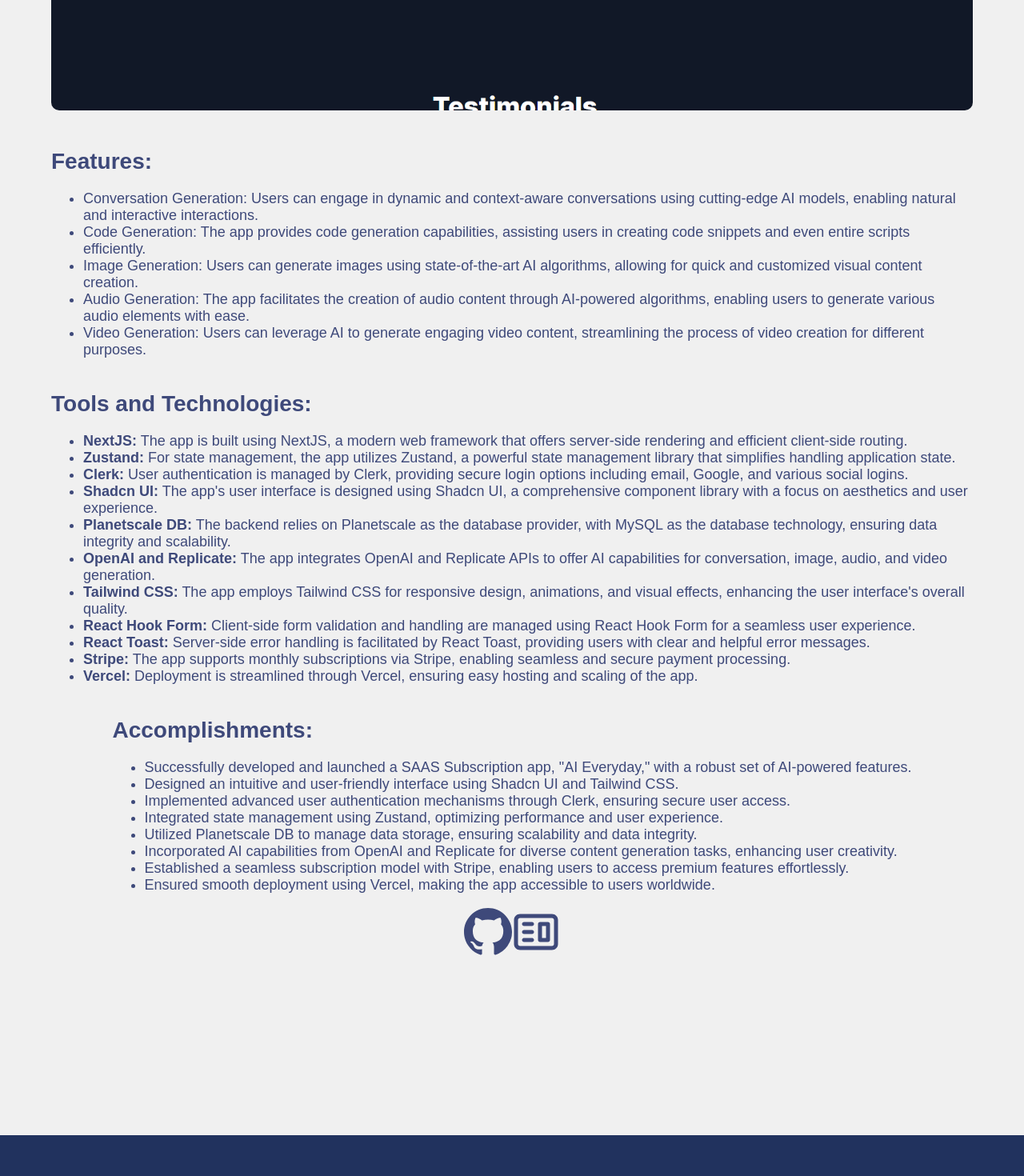
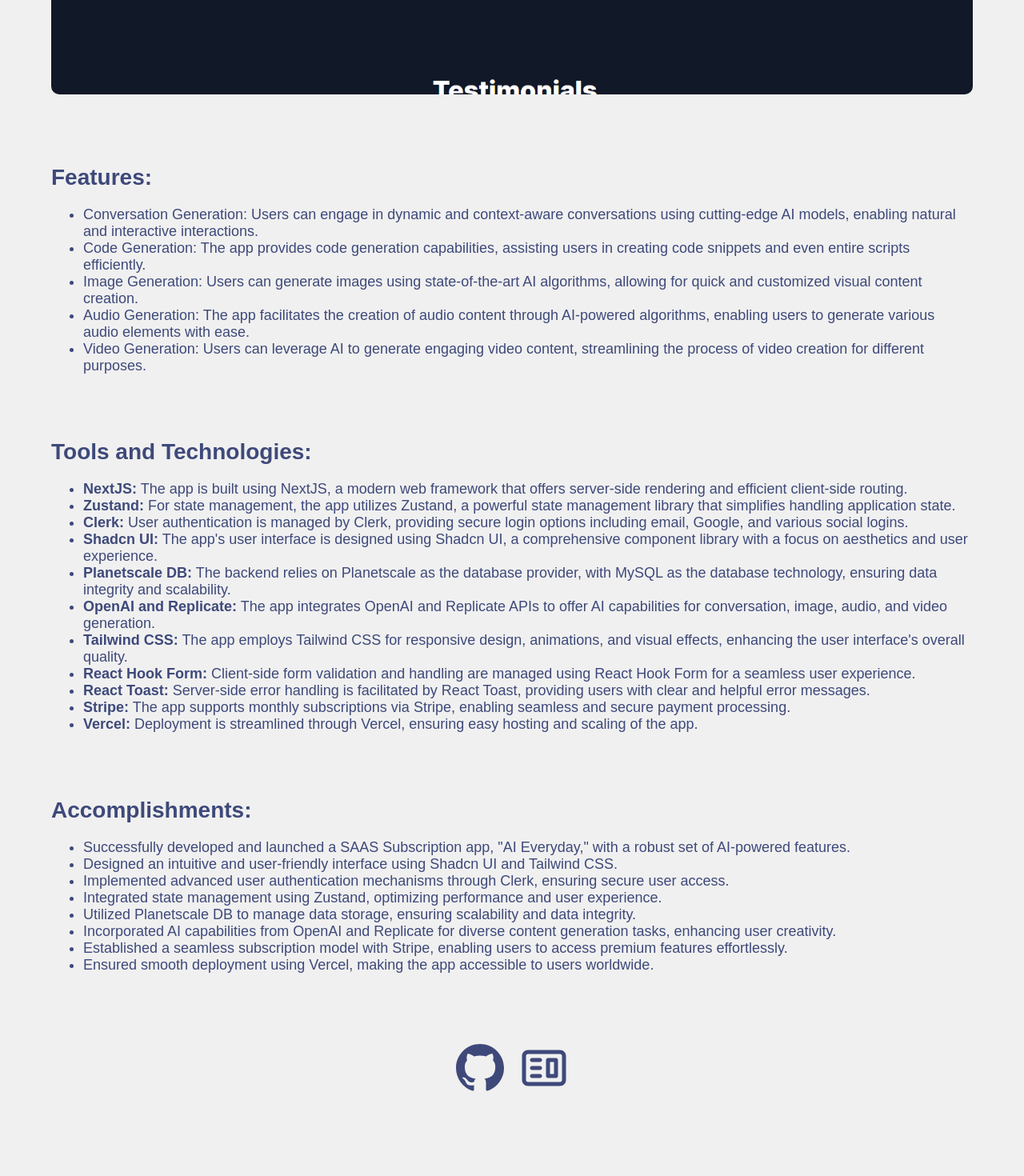
Before and after one commit to sushblock/simple_portfolio, a React (Create React App) app: page /project/1 in a window 1280 px wide. Shown: the part 860-2330 px from the top of the page at 80% size. Built offline with nearby package versions, Linux system fonts and the light colour scheme.

Commit message:
Alignment Issues on Project page fixed

```diff
--- a/src/components/ProjectDisplay.js
+++ b/src/components/ProjectDisplay.js
@@ -11,11 +11,14 @@
 
   return (
     <div className="project">
-      <h1>{project.application.name}</h1>
-      <p>{project.application.description}</p>
-      <a href={project.website_url} target="_blank" rel="noopener noreferrer"><img src={project.image} alt={project.projName} /></a>
-
-      <div className="features">
+      <div className="section">
+        <h1>{project.application.name}</h1>
+        <p>{project.application.description}</p>
+        <a href={project.website_url} target="_blank" rel="noopener noreferrer">
+          <img src={project.image} alt={project.projName} />
+        </a>
+      </div>
+      <div className="section">
         <h2>Features:</h2>
         <ul>
           {project.features.map((feature, index) => (
@@ -24,18 +27,20 @@
         </ul>
       </div>
 
-      <div className="tools">
+      <div className="section">
         <h2>Tools and Technologies:</h2>
         <ul>
-          {Object.entries(project.toolsAndTechnologies).map(([tool, description], index) => (
-            <li key={index}>
-              <strong>{tool}:</strong> {description}
-            </li>
-          ))}
+          {Object.entries(project.toolsAndTechnologies).map(
+            ([tool, description], index) => (
+              <li key={index}>
+                <strong>{tool}:</strong> {description}
+              </li>
+            )
+          )}
         </ul>
       </div>
 
-      <div className="accomplishments">
+      <div className="section">
         <h2>Accomplishments:</h2>
         <ul>
           {project.accomplishments.map((accomplishment, index) => (
@@ -44,7 +49,7 @@
         </ul>
       </div>
 
-      <div className="image-grid">
+      <div className="project-links">
         <a href={project.github_url} target="_blank" rel="noreferrer">
           <BsGithub />
         </a>
--- a/src/styles/ProjectDisplay.css
+++ b/src/styles/ProjectDisplay.css
@@ -33,9 +33,12 @@
   margin-bottom: 20px;
 }
 
-.features ul,
-.tools ul,
-.accomplishments ul {
+.section {
+  width: 100%;
+  margin-bottom: 40px;
+}
+
+.section ul {
   list-style-type: disc;
   margin-left: 20px;
   font-size: 18px;
@@ -43,9 +46,7 @@
   padding-left: 20px; /* Add padding to align with bullet points */
 }
 
-.features h2,
-.tools h2,
-.accomplishments h2 {
+.section h2 {
   font-size: 28px;
   color: #3e497a;
   margin-bottom: 20px;
```
